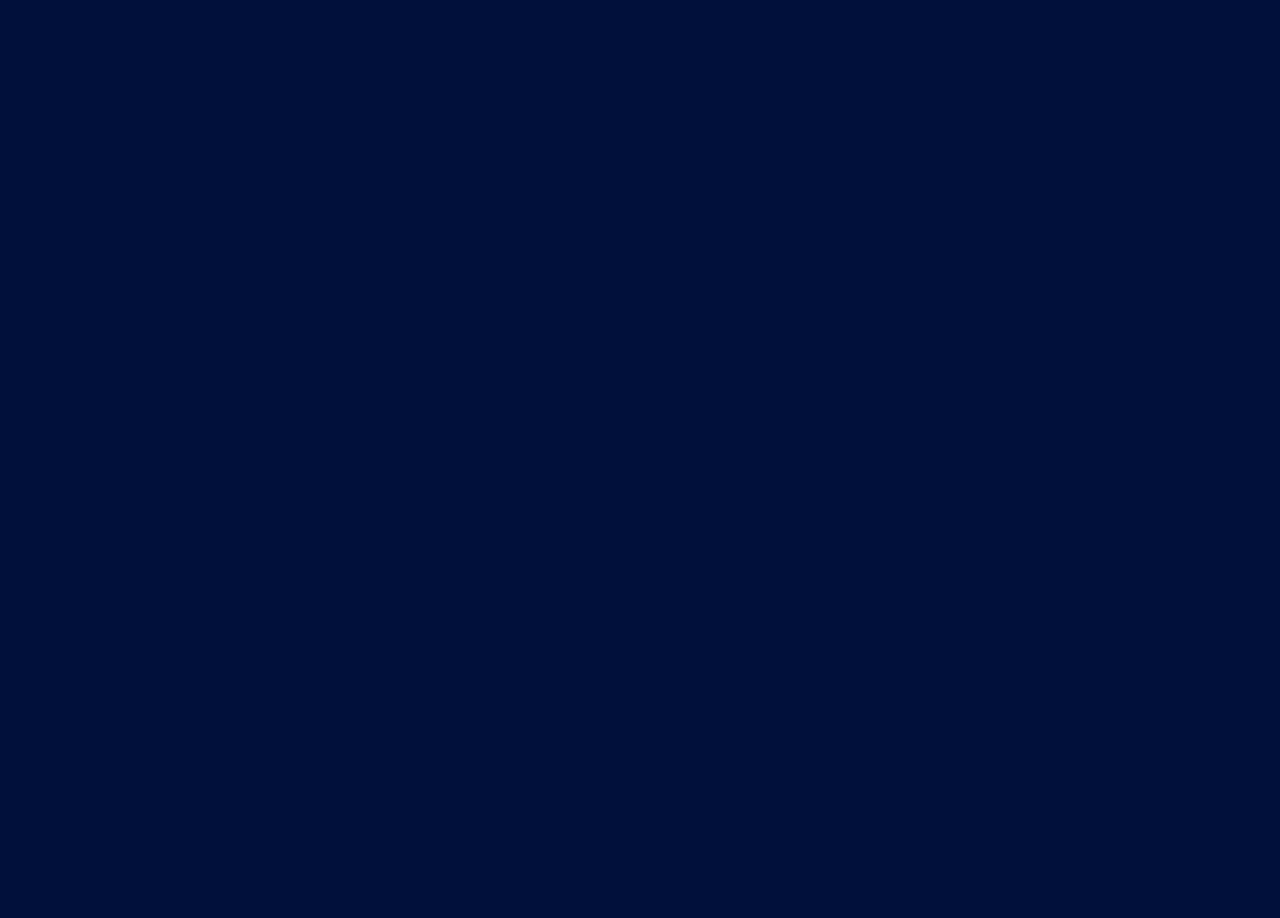
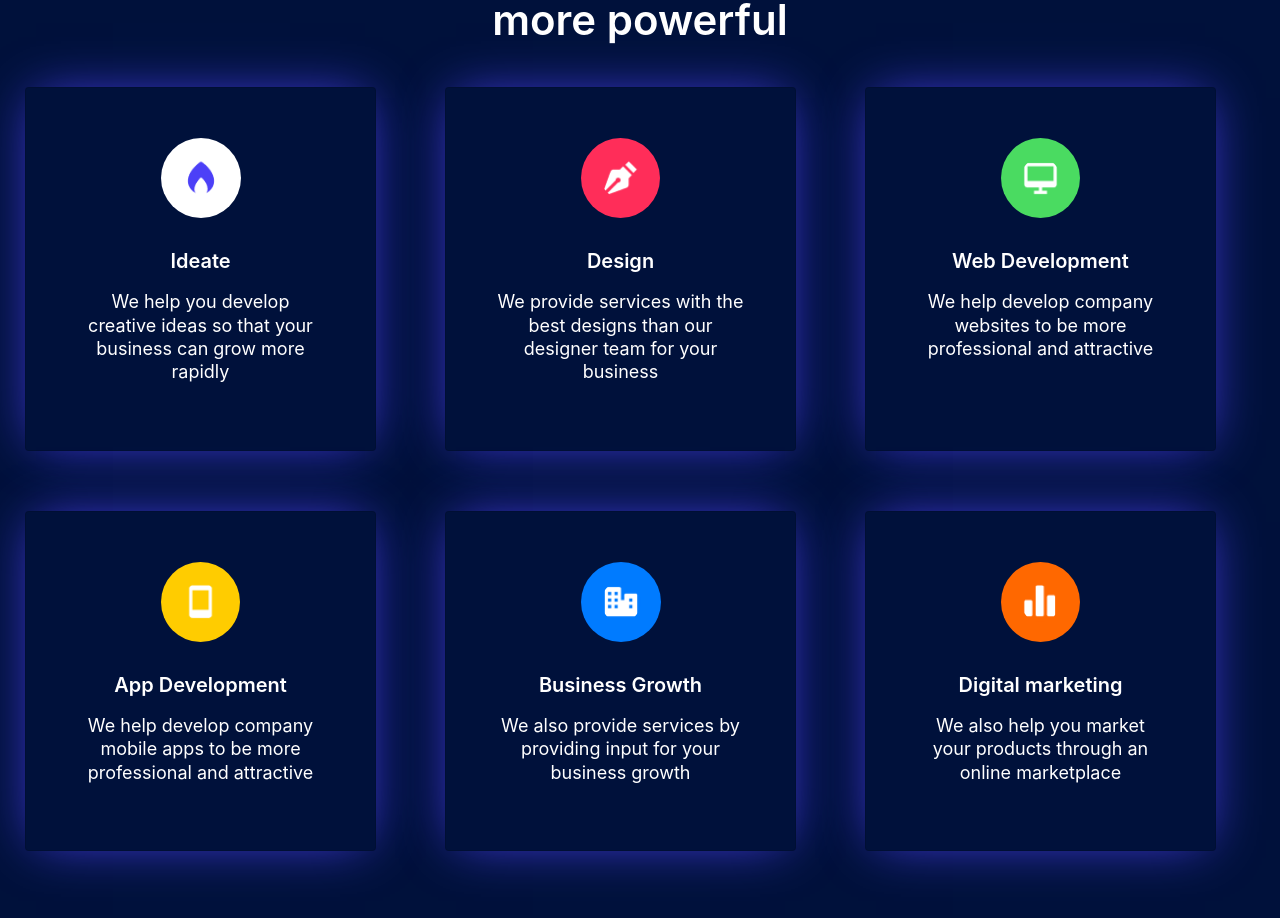
Before and after one commit to ecpieritz/creative-agency, a React (Create React App) app: page / in a window 1280 px wide. Shown: the part 900-1818 px from the top of the page. Before the commit the page ends 800 px from the top, so only its background shows below. Built offline with nearby package versions, Linux system fonts and the light colour scheme; the HTML template or start-up script is replaced by a standard one.

Commit message:
Added Services

```diff
--- a/src/App.js
+++ b/src/App.js
@@ -1,12 +1,16 @@
 import Navbar from './components/Navbar';
 import Banner from './components/Banner';
 import './scss/main.scss'
+import Services from './components/Services';
 
 function App() {
   return (
     <>
       <Navbar />
       <Banner />
+      <main>
+        <Services />
+      </main>
     </>
   );
 }
--- /dev/null
+++ b/src/components/Services/index.js
@@ -0,0 +1,43 @@
+import React from 'react'
+import Card from '../Card'
+import Titles from '../Titles'
+
+import flame from '../../assets/img/Icon/ca-icon__purple-flame.png'
+import pen from '../../assets/img/Icon/ca-icon__pen.png'
+import desktop from '../../assets/img/Icon/ca-icon__desktop.png'
+import mobile from '../../assets/img/Icon/ca-icon__mobile.png'
+import building from '../../assets/img/Icon/ca-icon__building.png'
+import chart from '../../assets/img/Icon/ca-icon__chart.png'
+
+const Services = () => {
+  return (
+    <section className='ca-services section'>
+      <div className='container-fluid'>
+        <Titles subtitle='Our Services' title="The various services we provide to make your business more powerful" />
+
+        <div className='row'>
+          <div className='col-lg-4 col-md-6'>
+            <Card imgBgColor="white" img={flame} imgAlt="purple flame icon" title="Ideate" text="We help you develop creative ideas so that your business can grow more rapidly" />
+          </div>
+          <div className='col-lg-4 col-md-6'>
+            <Card imgBgColor="red" img={pen} imgAlt="pen icon" title="Design" text="We provide services with the best designs than our designer team for your business" />
+          </div>
+          <div className='col-lg-4 col-md-6'>
+            <Card imgBgColor="green" img={desktop} imgAlt="desktop icon" title="Web Development" text="We help develop company websites to be more professional and attractive" />
+          </div>
+          <div className='col-lg-4 col-md-6'>
+            <Card imgBgColor="yellow" img={mobile} imgAlt="mobile icon" title="App Development" text="We help develop company mobile apps to be more professional and attractive" />
+          </div>
+          <div className='col-lg-4 col-md-6'>
+            <Card imgBgColor="cyan" img={building} imgAlt="building icon" title="Business Growth" text="We also provide services by providing input for your business growth" />
+          </div>
+          <div className='col-lg-4 col-md-6'>
+            <Card imgBgColor="orange" img={chart} imgAlt="chart icon" title="Digital marketing" text="We also help you market your products through an online marketplace" />
+          </div>
+        </div>
+      </div>
+    </section>
+  )
+}
+
+export default Services
--- /dev/null
+++ b/src/components/Titles/index.js
@@ -0,0 +1,12 @@
+import React from 'react'
+
+const Title = ({title, subtitle}) => {
+  return (
+    <>
+     <h4 className='ca-colors__text__yellow text-center'>{subtitle}</h4>
+     <h3 className='text-center mx-5'>{title}</h3>
+    </>
+  )
+}
+
+export default Title
--- a/src/scss/abstracts/_utilities.scss
+++ b/src/scss/abstracts/_utilities.scss
@@ -8,6 +8,10 @@ body{
 .container-fluid{
   max-width: 1260px;
   margin: auto;
+}
+
+.section{
+  margin: 80px auto;
 }
 
 .ca-colors{
--- /dev/null
+++ b/src/scss/components/_card.scss
@@ -0,0 +1,30 @@
+@import '../abstracts/variables';
+
+.card {
+  background-color: $ca-bg;
+  width: 90%;
+  padding: 50px;
+  height: 100%;
+
+  -webkit-box-shadow: 0px 0px 50px -11px rgba(76, 64, 247, 1);
+  -moz-box-shadow: 0px 0px 50px -11px rgba(76, 64, 247, 1);
+  box-shadow: 0px 0px 50px -11px rgba(76, 64, 247, 1);
+
+  p{
+    &.font-weight-600{
+      font-size: 20px;
+      font-weight: 600;
+    }
+  }
+
+  img {
+    height: 80px;
+    margin: 0 auto 30px;
+    padding: 20px;
+    border-radius: 50%;
+  }
+
+  @media(max-width: 680px){
+    width: 100%;
+  }
+}
--- a/src/scss/layout/_banner.scss
+++ b/src/scss/layout/_banner.scss
@@ -16,6 +16,7 @@
     @media(max-width: 780px){
       background-size: 70%;
       background-position-y: 150px;
+      height: auto;
 
       p{
         width: 40%;
--- /dev/null
+++ b/src/scss/layout/_services.scss
@@ -0,0 +1,13 @@
+@import '../abstracts/variables';
+
+.ca-services{
+  .row{
+    margin-top: 40px;
+    gap: 60px 0;
+
+    @media(max-width: 680px){
+      gap: 30px 0;
+    }
+  }
+
+}
--- a/src/scss/main.scss
+++ b/src/scss/main.scss
@@ -5,5 +5,7 @@
 
 @import './layout/navbar';
 @import './layout/banner';
+@import './layout/services';
 
 @import './components/buttons';
+@import './components/card';
```
